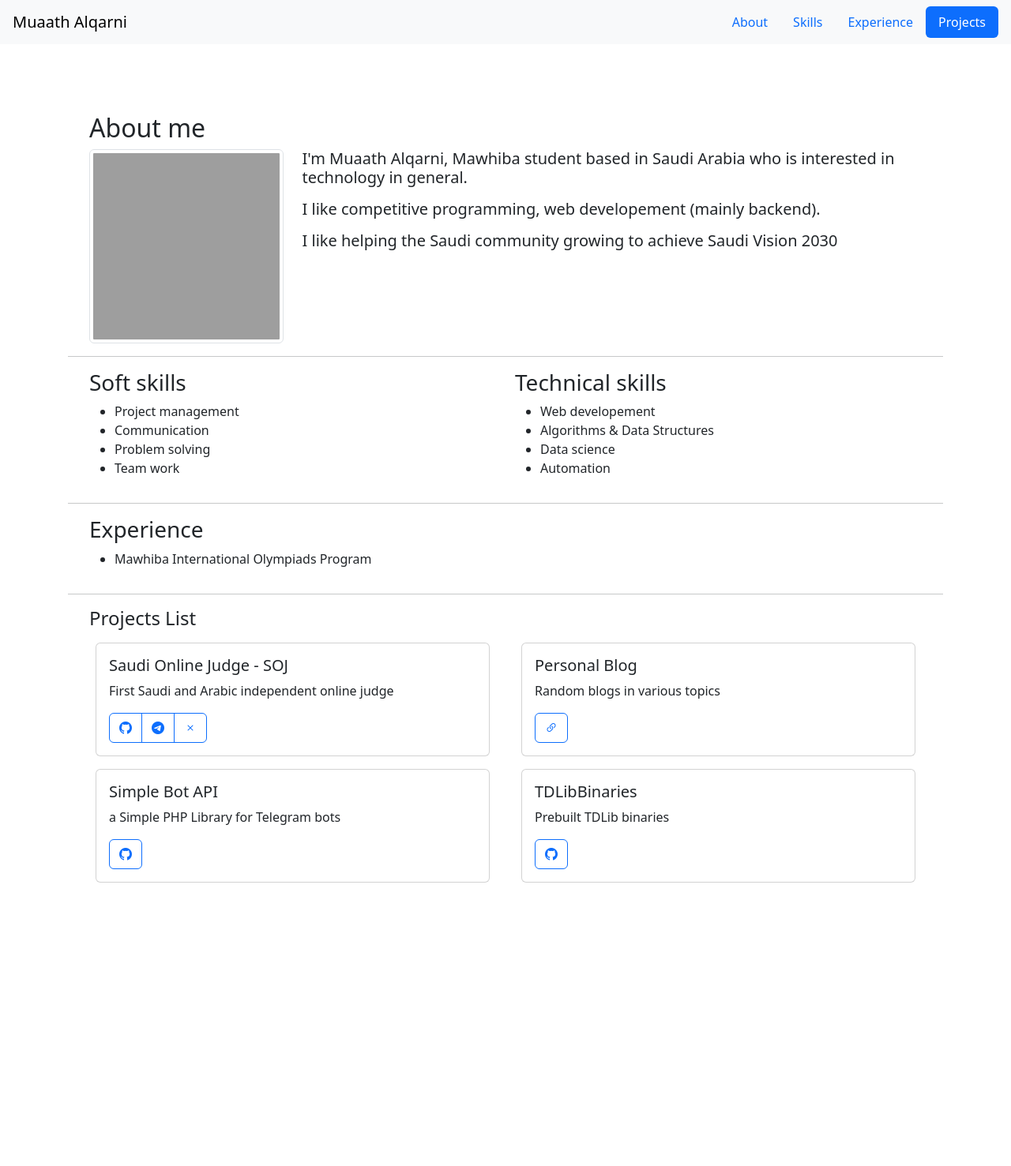
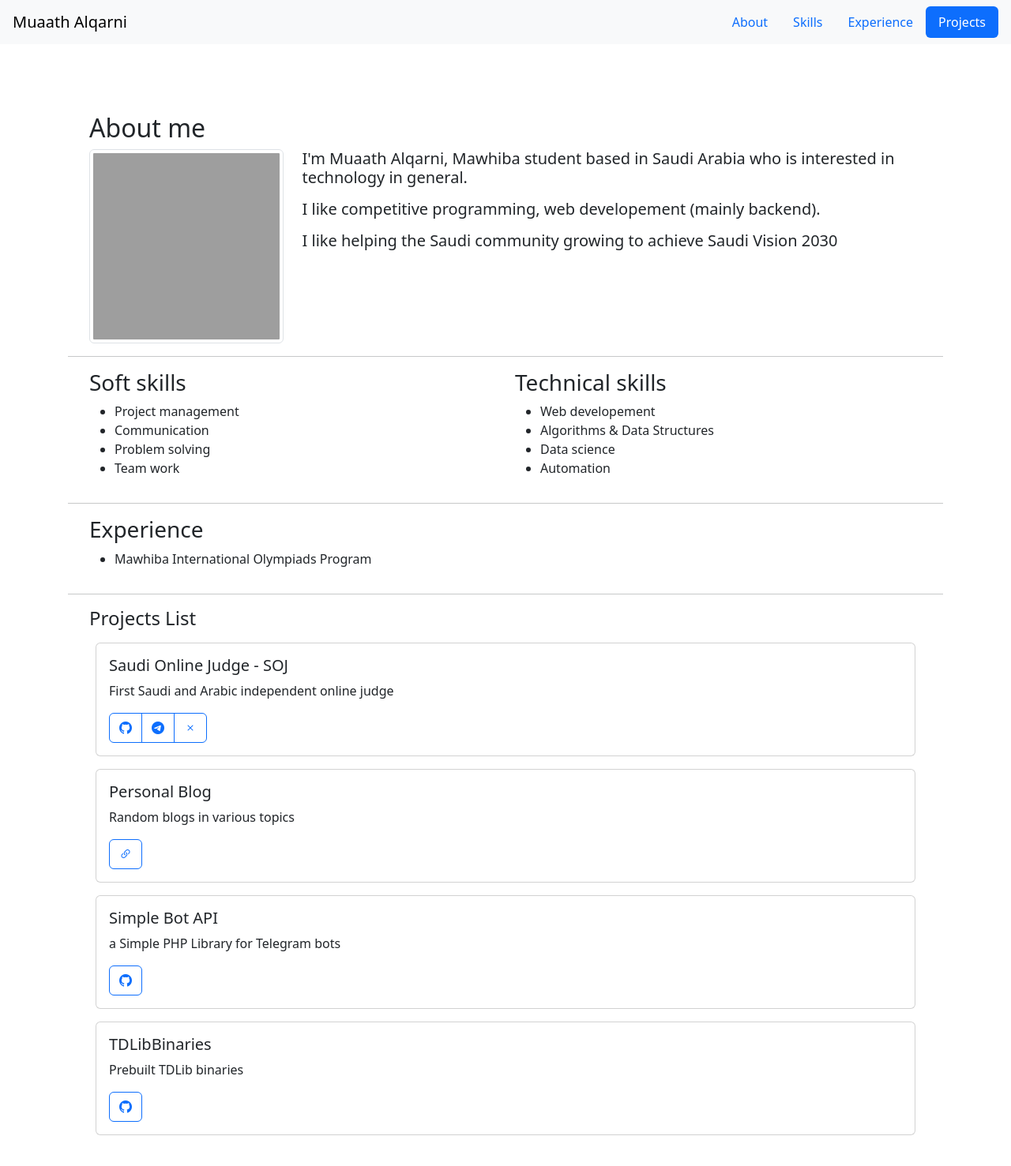
Before and after one commit to Muaath5/website, a Jekyll site: the page built from index.html, in a window 1280 px wide. Shown: the top 1477 px of the page at 79% size. Built offline with Jekyll 4.4.1, drawn with Linux system fonts in a browser that asks for light colours; nearby versions of some CDN libraries; grey boxes are pictures that could not be loaded.

Commit message:
col-sm-12

```diff
--- a/index.html
+++ b/index.html
@@ -74,7 +74,7 @@ layout: base
     <hr>
     <div class="row" id="projects">
         <h4>Projects List</h4>
-        <div class="col-6">
+        <div class="col-6 col-sm-12">
             <div class="card m-2">
                 <div class="card-body">
                     <h5 class="card-title">Saudi Online Judge - SOJ</h5>
@@ -87,7 +87,7 @@ layout: base
                 </div>
             </div>
         </div>
-        <div class="col-6">
+        <div class="col-6 col-sm-12">
             <div class="card m-2">
                 <div class="card-body">
                     <h5 class="card-title">Personal Blog</h5>
@@ -99,7 +99,7 @@ layout: base
             </div>
         </div>
 
-        <div class="col-6">
+        <div class="col-6 col-sm-12">
             <div class="card m-2">
                 <div class="card-body">
                     <h5 class="card-title">Simple Bot API</h5>
@@ -111,7 +111,7 @@ layout: base
             </div>
         </div>
 
-        <div class="col-6">
+        <div class="col-6 col-sm-12">
             <div class="card m-2">
                 <div class="card-body">
                     <h5 class="card-title">TDLibBinaries</h5>
```
